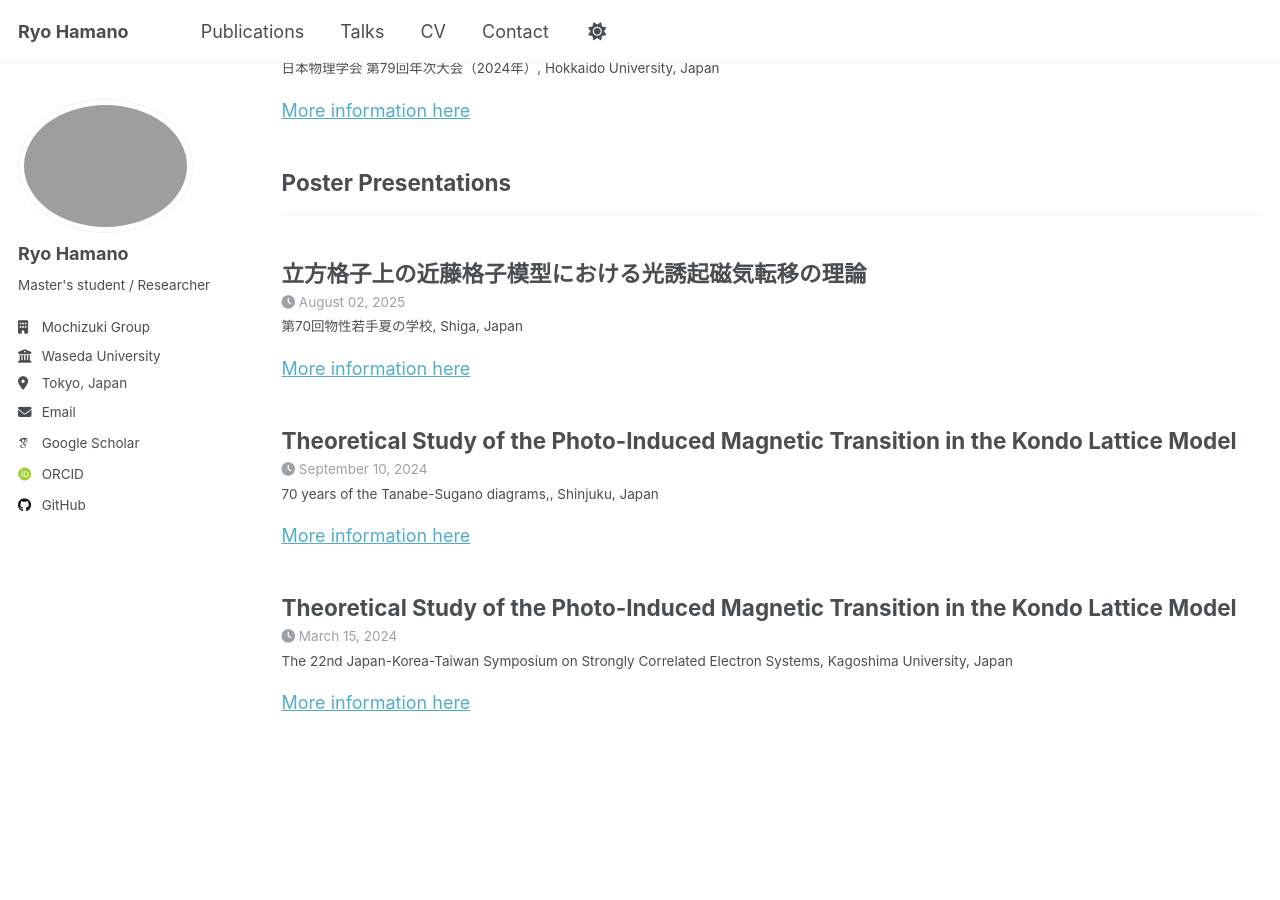
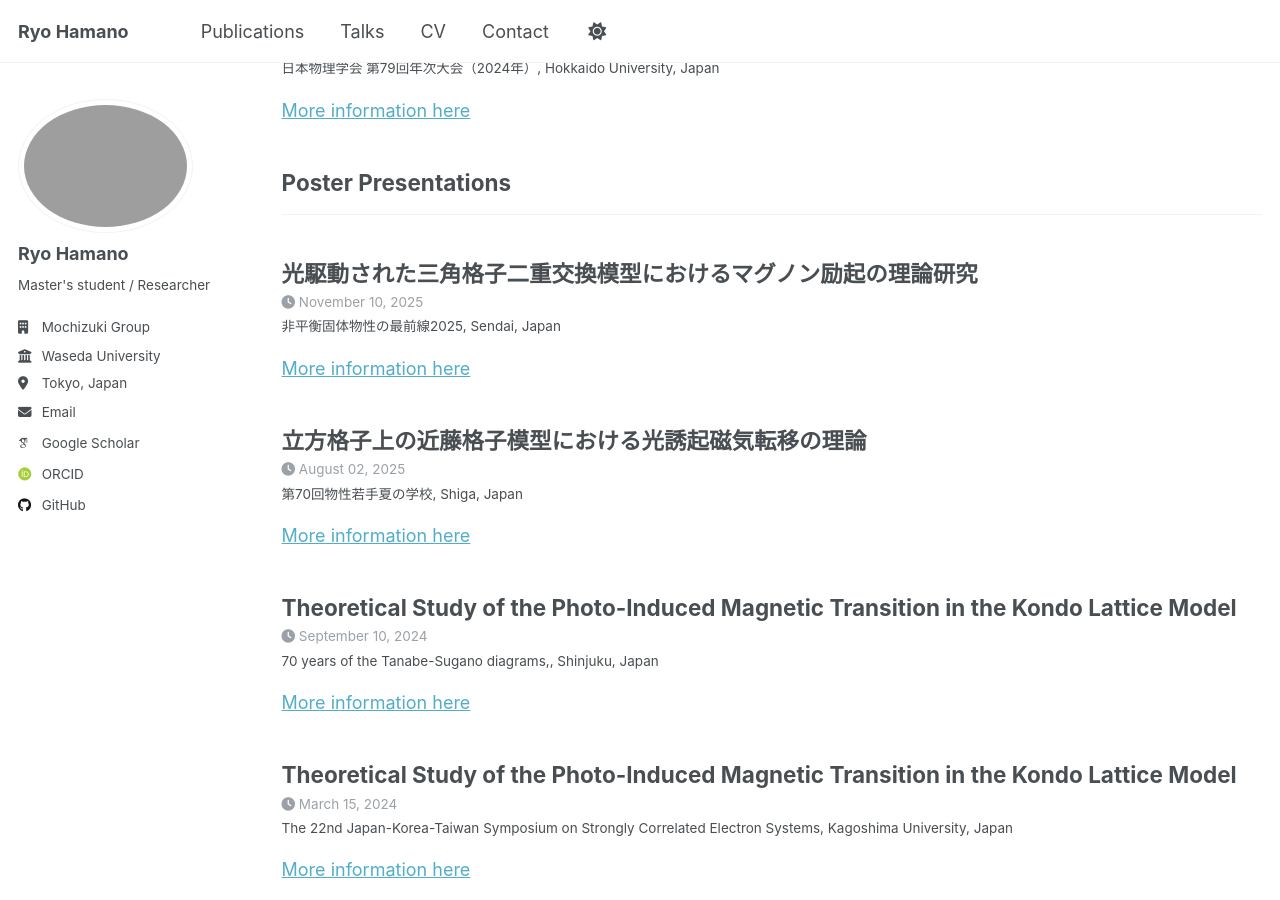
Before and after one commit to ryohamano/ryohamano.github.io, a Jekyll site: the page built from _pages/talks.html, in a window 1280 px wide and 900 px high, scrolled down 596 px. Built offline with Jekyll 4.4.1, drawn with Linux system fonts in a browser that asks for light colours; some web fonts are replaced.

Commit message:
Add talk details for FNSS2025
Added metadata and details for FNSS2025 talk.

```diff
--- a/_talk_md_files/FNSS2025.md
+++ b/_talk_md_files/FNSS2025.md
@@ -1 +1,11 @@
-FNSS
+---
+title: "光駆動された三角格子二重交換模型におけるマグノン励起の理論研究"
+collection: talk_md_files
+category: "poster"
+permalink: /talk_md_files/FNSS2025
+venue: "非平衡固体物性の最前線2025"
+date: November 10 2025
+location: "Sendai, Japan"
+---
+
+[More information here](https://sites.google.com/view/fnss2025/home)
```
